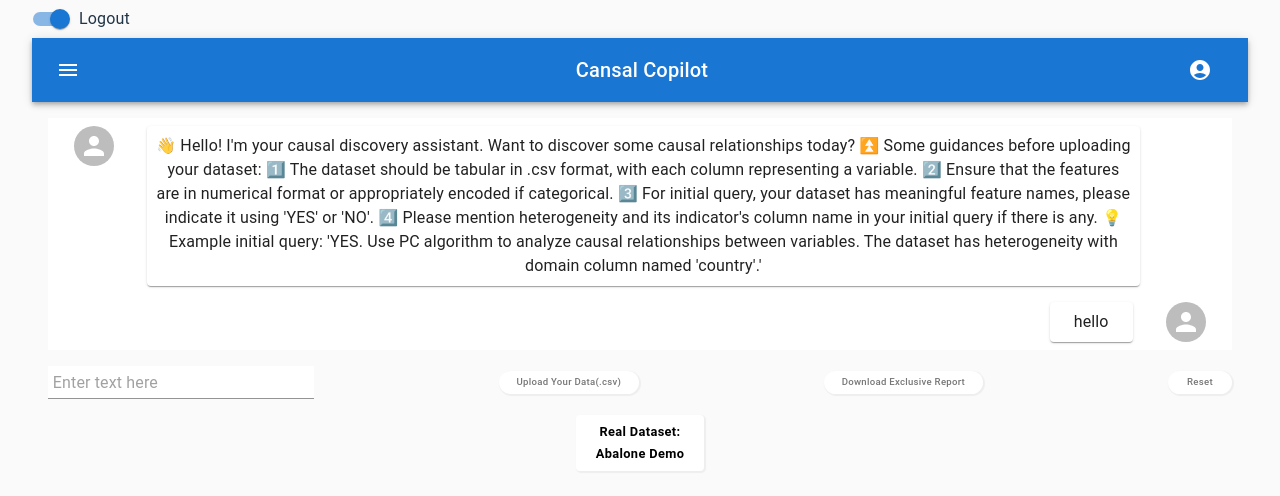
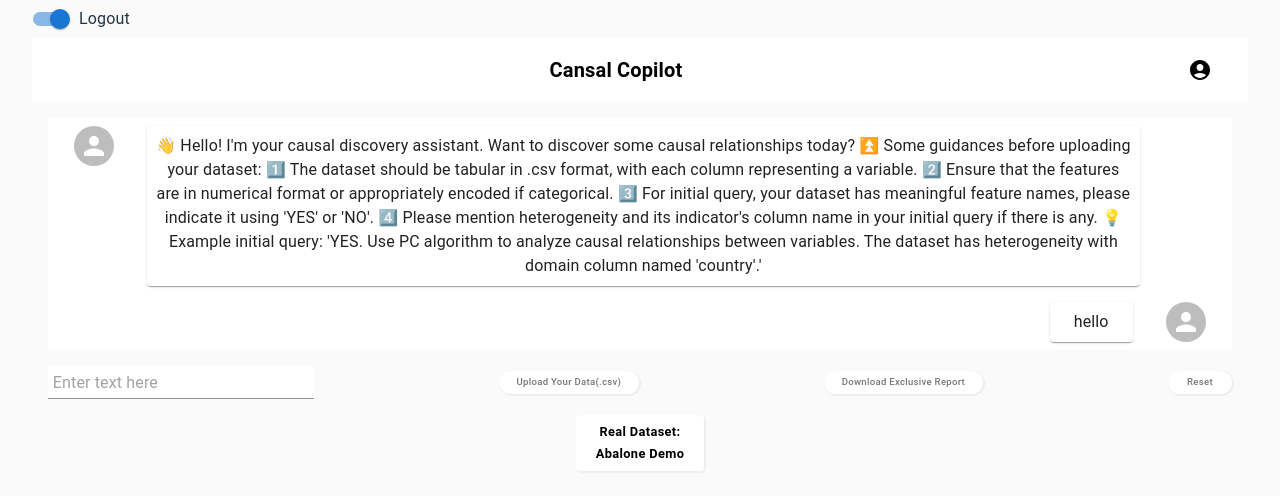
Before and after one commit to link-yang-abel/Causal-Copilot-Website, a React (Vite) app in the folder frontend/: page / in a window 1280 px wide. Shown: the top 496 px of the page. Built offline with nearby package versions, Linux system fonts and the light colour scheme.

Commit message:
app bar styles.

```diff
--- a/frontend/src/App.tsx
+++ b/frontend/src/App.tsx
@@ -39,9 +39,15 @@ function App() {
           label={auth ? 'Logout' : 'Login'}
         />
       </FormGroup>
-      <AppBar position="static">
+      <AppBar position="static"
+        style={{
+          backgroundColor: '#fff',
+          color: 'black',
+          boxShadow: 'none'
+        }}
+      >
         <Toolbar>
-          <IconButton
+          {/* <IconButton
             size="large"
             edge="start"
             color="inherit"
@@ -49,8 +55,8 @@ function App() {
             sx={{ mr: 2 }}
           >
             <MenuIcon />
-          </IconButton>
-          <Typography variant="h6" component="div" sx={{ flexGrow: 1 }}>
+          </IconButton> */}
+          <Typography fontWeight='bolder' variant="h6" component="div" sx={{ flexGrow: 1 }}>
             Cansal Copilot
           </Typography>
           {auth && (
```
